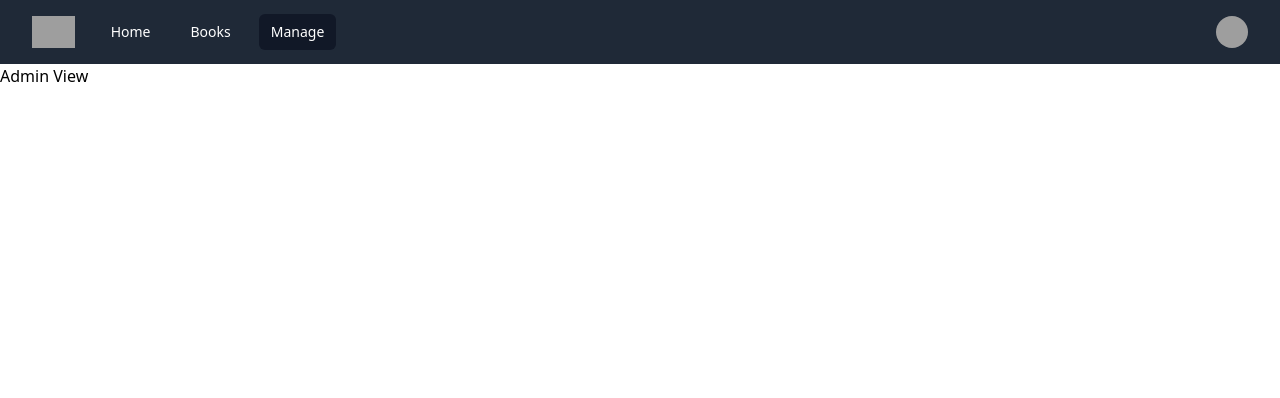
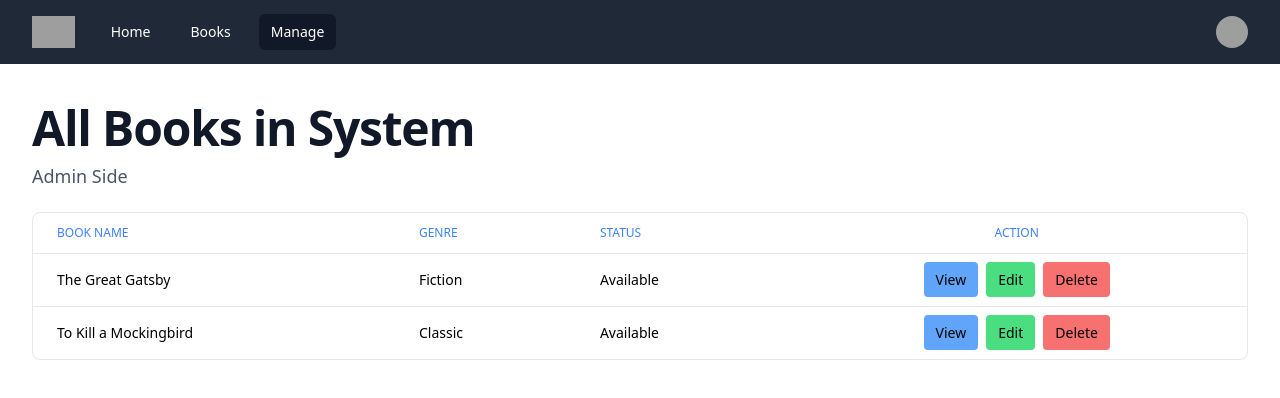
Before and after one commit to novice-is-me/Simple-library-management, a Vue app: page /admin in a window 1280 px wide. Shown: the top 398 px of the page. Built offline with nearby package versions, Linux system fonts and the light colour scheme; grey boxes are pictures that could not be loaded.

Commit message:
Admin view(fetching data)

```diff
--- a/src/components/BooksTable.vue
+++ b/src/components/BooksTable.vue
@@ -3,6 +3,8 @@ import { inject } from 'vue';
 
 const availableBooks = inject('availableBooks');
 console.log(availableBooks.value);
+
+// get the user and check if admin or not, then assigned it to the availableBooks, if admin then all books will be shown
 
 </script>
 
--- a/src/views/AdminView.vue
+++ b/src/views/AdminView.vue
@@ -1,7 +1,14 @@
 <script setup>
+import BooksTable from '@/components/BooksTable.vue';
 
 </script>
 
 <template>
-    <h2>Admin View</h2>
+    <div class="mx-auto max-w-7xl px-2 sm:px-6 lg:px-8 my-10">
+        <div class=" my-5">
+            <h2 class="text-pretty text-4xl font-semibold tracking-tight text-gray-900 sm:text-5xl">All Books in System</h2>
+            <h4 class="mt-2 text-lg/8 text-gray-600">Admin Side</h4>
+        </div>
+        <BooksTable />
+    </div>
 </template>
```
